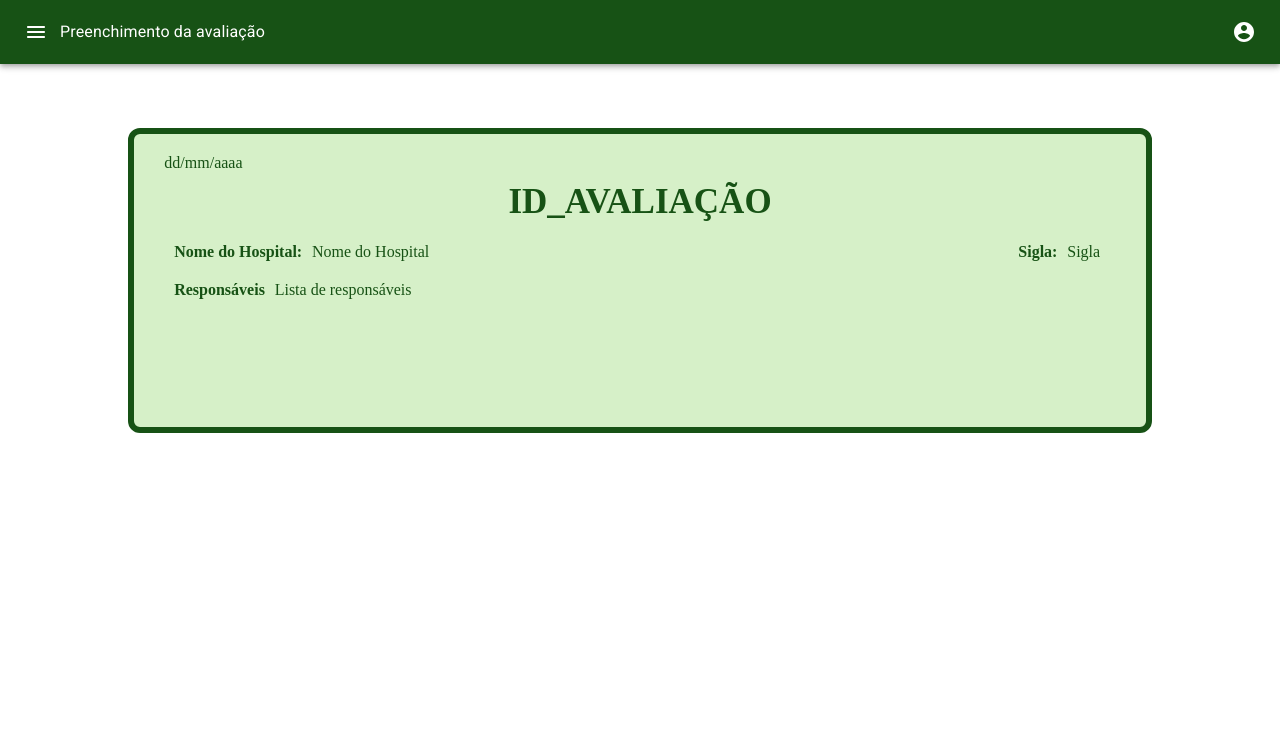
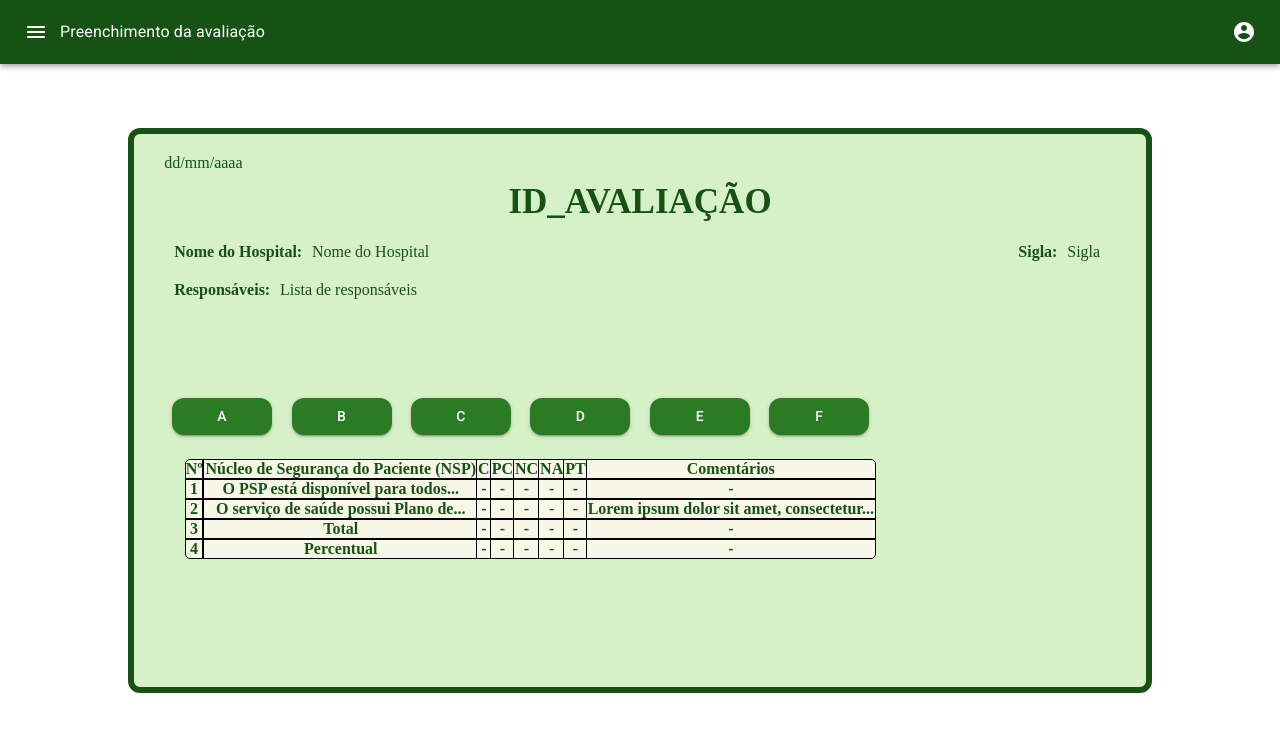
Before and after one commit to fga-eps-mds/2021-1-hospitalar, a React (Create React App) app in the folder frontend/: page /avaliacao in a window 1280 px wide. Shown: the top 732 px of the page. Built offline with nearby package versions, Linux system fonts and the light colour scheme.

Commit message:
#175 - "adição de tela de Avaliação"
Co-authored-by: klyssmannoliveira <klyssmannoliveira@gmail.com>
Co-authored-by: jvsdurso <jvsdurso@gmail.com>

```diff
--- a/frontend/src/pages/PaginaAvaliacao/index.tsx
+++ b/frontend/src/pages/PaginaAvaliacao/index.tsx
@@ -1,4 +1,5 @@
-import { Box, Grid, Typography } from '@material-ui/core'
+/* eslint-disable react/self-closing-comp */
+import { Box, Grid, TextField, Typography } from '@material-ui/core'
 
 import { Button } from '../../components/GlobalComponents/Inputs/Button'
 import { Form } from '../../components/GlobalComponents/Forms/Form'
@@ -18,6 +19,9 @@ export function PaginaAvaliacao(): React.ReactElement {
 
   const voltar = () => {
     console.log('voltando')
+  }
+  const funcBotao = () => {
+    console.log('testebotao')
   }
 
   /**
@@ -48,8 +52,102 @@ export function PaginaAvaliacao(): React.ReactElement {
           <Grid className={classes.textSiglaResp}>Sigla</Grid>
         </Grid>
         <Grid className={classes.textResponsavel}>
-          <Grid className={classes.textResponsavelLabel}>Responsáveis</Grid>
+          <Grid className={classes.textResponsavelLabel}>Responsáveis:</Grid>
           <Grid className={classes.textResponsavelResp}>Lista de responsáveis</Grid>
+        </Grid>
+        <Grid className={classes.gridbotao}>
+          <Button className={classes.botaodesign} size='medium' onClick={funcBotao}>
+            A
+          </Button>
+          <Button className={classes.botaodesign} size='medium' onClick={funcBotao}>
+            B
+          </Button>
+          <Button className={classes.botaodesign} size='medium' onClick={funcBotao}>
+            C
+          </Button>
+          <Button className={classes.botaodesign} size='medium' onClick={funcBotao}>
+            D
+          </Button>
+          <Button className={classes.botaodesign} size='medium' onClick={funcBotao}>
+            E
+          </Button>
+          <Button className={classes.botaodesign} size='medium' onClick={funcBotao}>
+            F
+          </Button>
+        </Grid>
+
+        <Grid className={classes.tabelaGeral}>
+          <Grid className={classes.GeralNumero}>
+            <Grid className={classes.textNumerobordasuperior}>Nº</Grid>
+            <Grid className={classes.textNumero2}>1</Grid>
+            <Grid className={classes.textNumero2}>2</Grid>
+            <Grid className={classes.textNumero2}>3</Grid>
+            <Grid className={classes.textNumero3bordainferior}>4</Grid>
+          </Grid>
+
+          <Grid className={classes.GeralTexto}>
+            <Grid className={classes.TextoEscrito}>
+              Núcleo de Segurança do Paciente (NSP)
+            </Grid>
+            <Grid className={classes.TextoEscrito}>
+              O PSP está disponível para todos...
+            </Grid>
+            <Grid className={classes.TextoEscrito}>
+              O serviço de saúde possui Plano de...
+            </Grid>
+            <Grid className={classes.TextoEscrito}>Total</Grid>
+            <Grid className={classes.TextoEscrito}>Percentual</Grid>
+          </Grid>
+
+          <Grid className={classes.GeralTexto}>
+            <Grid className={classes.TextoEscrito}>C</Grid>
+            <Grid className={classes.TextoEscrito}>-</Grid>
+            <Grid className={classes.TextoEscrito}>-</Grid>
+            <Grid className={classes.TextoEscrito}>-</Grid>
+            <Grid className={classes.TextoEscrito}>-</Grid>
+          </Grid>
+
+          <Grid className={classes.GeralTexto}>
+            <Grid className={classes.TextoEscrito}>PC</Grid>
+            <Grid className={classes.TextoEscrito}>-</Grid>
+            <Grid className={classes.TextoEscrito}>-</Grid>
+            <Grid className={classes.TextoEscrito}>-</Grid>
+            <Grid className={classes.TextoEscrito}>-</Grid>
+          </Grid>
+
+          <Grid className={classes.GeralTexto}>
+            <Grid className={classes.TextoEscrito}>NC</Grid>
+            <Grid className={classes.TextoEscrito}>-</Grid>
+            <Grid className={classes.TextoEscrito}>-</Grid>
+            <Grid className={classes.TextoEscrito}>-</Grid>
+            <Grid className={classes.TextoEscrito}>-</Grid>
+          </Grid>
+
+          <Grid className={classes.GeralTexto}>
+            <Grid className={classes.TextoEscrito}>NA</Grid>
+            <Grid className={classes.TextoEscrito}>-</Grid>
+            <Grid className={classes.TextoEscrito}>-</Grid>
+            <Grid className={classes.TextoEscrito}>-</Grid>
+            <Grid className={classes.TextoEscrito}>-</Grid>
+          </Grid>
+
+          <Grid className={classes.GeralTexto}>
+            <Grid className={classes.TextoEscrito}>PT</Grid>
+            <Grid className={classes.TextoEscrito}>-</Grid>
+            <Grid className={classes.TextoEscrito}>-</Grid>
+            <Grid className={classes.TextoEscrito}>-</Grid>
+            <Grid className={classes.TextoEscrito}>-</Grid>
+          </Grid>
+
+          <Grid className={classes.GeralTexto}>
+            <Grid className={classes.TextoEscritoBordaSuperior}>Comentários</Grid>
+            <Grid className={classes.TextoEscrito}>-</Grid>
+            <Grid className={classes.TextoEscrito}>
+              Lorem ipsum dolor sit amet, consectetur...
+            </Grid>
+            <Grid className={classes.TextoEscrito}>-</Grid>
+            <Grid className={classes.TextoEscritoBordaInferior}>-</Grid>
+          </Grid>
         </Grid>
       </Grid>
     </Grid>
--- a/frontend/src/pages/PaginaAvaliacao/styles.ts
+++ b/frontend/src/pages/PaginaAvaliacao/styles.ts
@@ -110,4 +110,91 @@ export const useStyles = makeStyles((theme) => ({
   textResponsavelResp: {
     marginLeft: '1%',
   },
+
+  gridbotao: {
+    display: 'flex',
+    marginTop: '5%',
+    marginLeft: '2.8%',
+    marginRight: '1%',
+  },
+
+  botaodesign: {
+    display: 'flex',
+    marginTop: '5%',
+    marginLeft: '1%',
+    marginRight: '1%',
+    backgroundColor: '#2b7b24',
+    width: '100px',
+    borderRadius: '12px',
+  },
+
+  GeralNumero: {
+    fontFamily: 'OpenSans',
+    color: '#175215',
+    marginTop: '2%',
+    marginLeft: '5%',
+  },
+
+  textNumerobordasuperior: {
+    fontWeight: 'bold',
+    backgroundColor: '#f7f7e8',
+    border: '1px solid #000000',
+    textAlign: 'center',
+    marginLeft: '1%',
+    borderRadius: '5px 0px 0px 0px',
+  },
+
+  textNumero3bordainferior: {
+    fontWeight: 'bold',
+    backgroundColor: '#f7f7e8',
+    border: '1px solid #000000',
+    textAlign: 'center',
+    marginLeft: '1%',
+    borderRadius: '0px 0px 0px 5px',
+  },
+
+  textNumero2: {
+    fontWeight: 'bold',
+    backgroundColor: '#f7f7e8',
+    border: '1px solid #000000',
+    textAlign: 'center',
+    marginLeft: '1%',
+  },
+
+  GeralTexto: {
+    fontFamily: 'OpenSans',
+    color: '#175215',
+    marginTop: '2%',
+    textAlign: 'center',
+  },
+
+  TextoEscrito: {
+    fontWeight: 'bold',
+    backgroundColor: '#f7f7e8',
+    border: '1px solid #000000',
+    marginRight: '1%',
+    width: '100%',
+  },
+
+  TextoEscritoBordaSuperior: {
+    fontWeight: 'bold',
+    backgroundColor: '#f7f7e8',
+    border: '1px solid #000000',
+    marginRight: '1%',
+    width: '100%',
+    borderRadius: '0px 5px 0px 0px',
+  },
+
+  TextoEscritoBordaInferior: {
+    fontWeight: 'bold',
+    backgroundColor: '#f7f7e8',
+    border: '1px solid #000000',
+    marginRight: '1%',
+    width: '100%',
+    borderRadius: '0px 0px 5px 0px',
+  },
+
+  tabelaGeral: {
+    display: 'flex',
+  },
 }))
```
